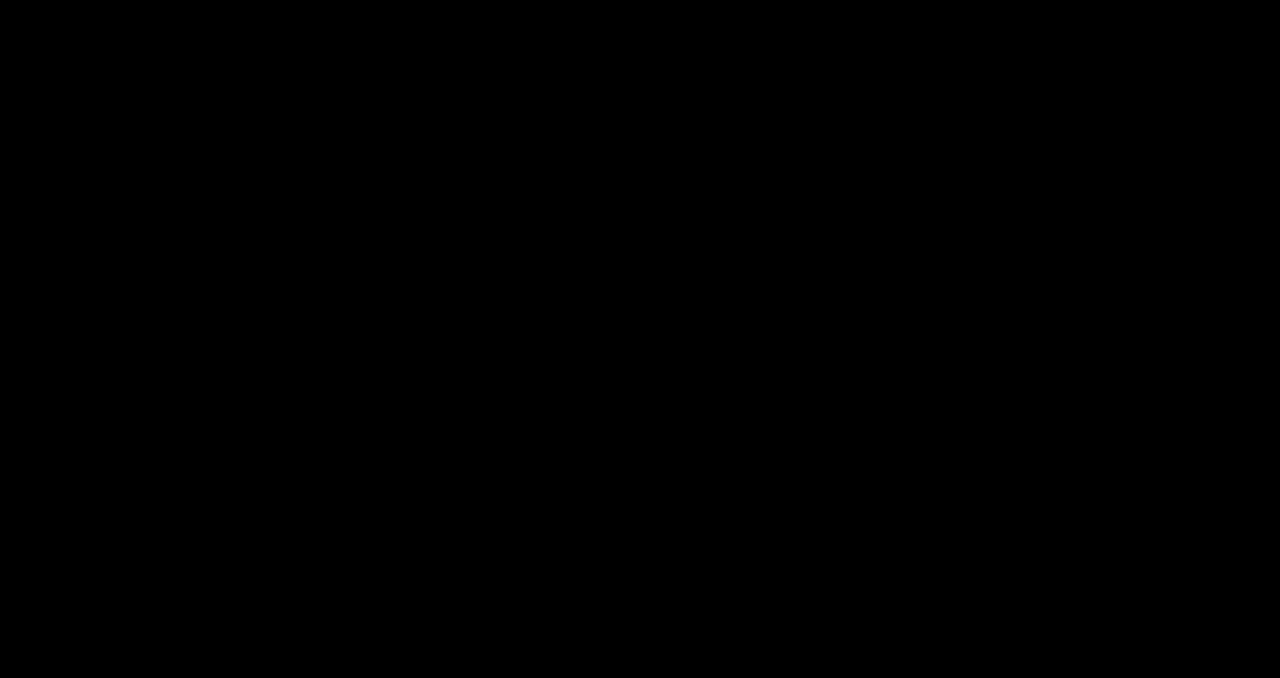
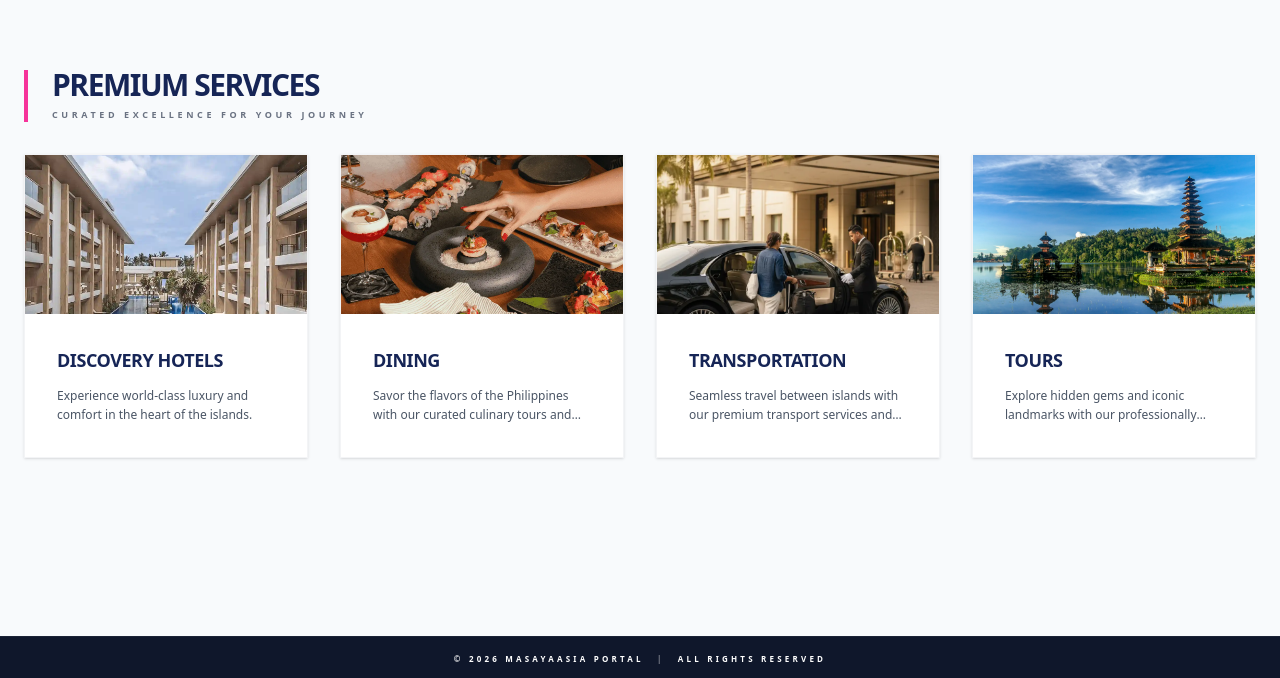
Before and after one commit to clotsss/masayaasia, a Next.js app: page / in a window 1280 px wide. Shown: the part 964-1642 px from the top of the page. Before the commit the page ends 800 px from the top, so only its background shows below. Built offline with nearby package versions, Linux system fonts and the light colour scheme.

Commit message:
Update page.tsx
fix change image

```diff
--- a/app/page.tsx
+++ b/app/page.tsx
@@ -1,27 +1,48 @@
 'use client';
-import React, { useState, useEffect, useRef } from 'react'; // Added useRef
+import React, { useState, useEffect, useRef } from 'react';
 import Link from 'next/link';
 import Image from 'next/image';
 
 const services = [
-  { name: 'Discovery Hotels', desc: 'Experience world-class luxury and comfort in the heart of the islands.', src: '/hotels.webp', link: 'https://www.masayatrip.com/hotels' },
-  { name: 'Dining', desc: 'Savor the flavors of the Philippines with our curated culinary tours and beachside dinners.', src: '/dining.webp', link: 'https://www.masayatrip.com/dining' },
-  { name: 'Transportation', desc: 'Seamless travel between islands with our premium transport services and private transfers.', src: '/transportation.webp', link: 'https://www.masayatrip.com/transportations/' },
-  { name: 'Tours', desc: 'Explore hidden gems and iconic landmarks with our professionally guided island excursions.', src: '/tour.webp', link: 'https://www.masayatrip.com/tours' }
+  {
+    name: 'Discovery Hotels',
+    desc: 'Experience world-class luxury and comfort in the heart of the islands.',
+    src: '/hotels.webp',
+    link: 'https://www.masayatrip.com/hotels'
+  },
+  {
+    name: 'Dining',
+    desc: 'Savor the flavors of the Philippines with our curated culinary tours and beachside dinners.',
+    src: '/dining.webp',
+    link: 'https://www.masayatrip.com/dining'
+  },
+  {
+    name: 'Transportation',
+    desc: 'Seamless travel between islands with our premium transport services and private transfers.',
+    src: '/transportation.webp',
+    link: 'https://www.masayatrip.com/transportations/'
+  },
+  {
+    name: 'Tours',
+    desc: 'Explore hidden gems and iconic landmarks with our professionally guided island excursions.',
+    src: '/tour.webp',
+    link: 'https://www.masayatrip.com/tours'
+  }
 ];
 
 export default function Home() {
   const [scrolled, setScrolled] = useState(false);
-  // FIX 1: Explicitly type the ref to prevent the TypeScript "never" error
+
+  // FIX: Properly type the video ref to resolve the 'never' type error during build
   const videoRef = useRef<HTMLVideoElement>(null);
 
   useEffect(() => {
     const handleScroll = () => setScrolled(window.scrollY > 50);
     window.addEventListener('scroll', handleScroll);
 
-    // FIX 2: Ensure video plays on live servers
+    // FIX: Force video playback on load to ensure it plays on all browsers
     if (videoRef.current) {
-      videoRef.current.play().catch(err => console.log("Autoplay blocked:", err));
+      videoRef.current.play().catch(err => console.log("Video playback error:", err));
     }
 
     return () => window.removeEventListener('scroll', handleScroll);
@@ -42,7 +63,7 @@ export default function Home() {
                 src="/masayaasialtd-.webp"
                 alt="masayatrip Logo"
                 fill
-                // FIX 3: Added dynamic filter to make logo white on transparent nav
+                // FIX: Apply brightness-0 invert when NOT scrolled so logo is white on the video
                 className={`object-contain transition-all duration-300 ${scrolled ? '' : 'brightness-0 invert'}`}
                 priority
                 unoptimized
@@ -53,6 +74,8 @@ export default function Home() {
           {/* CENTER NAVIGATION ITEMS */}
           <div className="hidden lg:flex absolute left-1/2 -translate-x-1/2 items-center gap-10 z-10">
             <div className="flex items-center gap-6">
+
+              {/* ABOUT US */}
               <div className="relative group py-5">
                 <Link href="/about-us" className={`${textColor} text-[12px] tracking-wide hover:text-[#ff00e1] transition-colors whitespace-nowrap font-light`}>
                   About us
@@ -64,6 +87,7 @@ export default function Home() {
                 </div>
               </div>
 
+              {/* POLICY */}
               <div className="relative group py-5">
                 <Link href="https://www.masayatrip.com/privacy-policy" target="_blank" rel="noopener noreferrer" className={`${textColor} text-[11px] tracking-widest hover:text-[#ff00e1] transition-colors`}>Policy</Link>
                 <div className="absolute top-full left-1/2 -translate-x-1/2 w-64 overflow-hidden bg-white rounded-2xl shadow-2xl border border-white/20 opacity-0 invisible group-hover:opacity-100 group-hover:visible group-hover:translate-y-2 transition-all duration-300">
@@ -74,6 +98,7 @@ export default function Home() {
               </div>
             </div>
 
+            {/* EXPLORE */}
             <div className="relative group py-5">
               <Link href="https://www.masayatrip.com/" target="_blank" rel="noopener noreferrer" className={`${textColor} text-[11px] hover:text-[#ff00e1] transition-all tracking-[0.2em]`}>Explore</Link>
               <div className="absolute top-full left-1/2 -translate-x-1/2 w-72 overflow-hidden bg-white rounded-2xl shadow-2xl border border-white/20 opacity-0 invisible group-hover:opacity-100 group-hover:visible group-hover:translate-y-2 transition-all duration-300">
@@ -84,6 +109,7 @@ export default function Home() {
             </div>
 
             <div className="flex items-center gap-6">
+              {/* COMMUNITY */}
               <div className="relative group py-5">
                 <Link href="https://www.masayatrip.com/community" target="_blank" rel="noopener noreferrer" className={`${textColor} text-[11px] tracking-widest hover:text-[#ff00e1] transition-colors`}>Community</Link>
                 <div className="absolute top-full left-1/2 -translate-x-1/2 w-64 overflow-hidden bg-white rounded-2xl shadow-2xl border border-white/20 opacity-0 invisible group-hover:opacity-100 group-hover:visible group-hover:translate-y-2 transition-all duration-300">
@@ -93,6 +119,7 @@ export default function Home() {
                 </div>
               </div>
 
+              {/* MEMBERSHIP */}
               <div className="relative group py-5">
                 <Link href="https://www.masayatrip.com/membership" target="_blank" rel="noopener noreferrer" className={`${textColor} text-[11px] tracking-widest hover:text-[#ff00e1] transition-colors`}>Membership</Link>
                 <div className="absolute top-full left-1/2 -translate-x-1/2 w-64 overflow-hidden bg-white rounded-2xl shadow-2xl border border-white/20 opacity-0 invisible group-hover:opacity-100 group-hover:visible group-hover:translate-y-2 transition-all duration-300">
@@ -111,8 +138,7 @@ export default function Home() {
       </nav>
 
       {/* HERO SECTION */}
-      <header className="relative w-full h-screen flex items-center justify-center overflow-hidden bg-black">
-        {/* FIX 4: Added ref and background color to header */}
+      <header className="relative w-full h-screen flex items-center justify-center overflow-hidden bg-slate-900">
         <video
           ref={videoRef}
           autoPlay
@@ -125,8 +151,8 @@ export default function Home() {
           <source src="/HeroVideo.webm" type="video/webm" />
           <source src="/HeroVideo.mp4" type="video/mp4" />
         </video>
-        {/* FIX 5: Added an overlay for text readability */}
-        <div className="absolute inset-0 bg-black/30 z-[1]" />
+        {/* FIX: Added a subtle dark overlay to ensure text visibility regardless of video brightness */}
+        <div className="absolute inset-0 bg-black/20 z-[1]"></div>
 
         <div className="relative z-10 px-4 text-center text-white">
           <h1 className="text-4xl md:text-6xl font-black mb-6 drop-shadow-[0_5px_15px_rgba(0,0,0,0.5)] tracking-tighter uppercase">MASAYA ASIA</h1>
@@ -134,7 +160,49 @@ export default function Home() {
         </div>
       </header>
 
-      {/* ... the rest of your code (Services, Footer) stays exactly as it was ... */}
+      {/* SERVICES SECTION */}
+      <section className="bg-[#f8fafc] min-h-screen flex flex-col justify-between pt-20 pb-6 px-6 snap-start">
+        <div className="max-w-7xl mx-auto w-full grow flex flex-col justify-center">
+          <div className="mb-8 border-l-4 border-pink-500 pl-6">
+            <h3 className="text-3xl font-black text-blue-950 uppercase tracking-tighter leading-none">Premium Services</h3>
+            <p className="text-gray-500 font-bold text-[9px] uppercase tracking-[0.4em] mt-2">Curated Excellence for Your Journey</p>
+          </div>
+
+          <div className="grid grid-cols-1 md:grid-cols-4 gap-8">
+            {services.map((service) => (
+              <div key={service.name} className="group flex flex-col bg-white border border-gray-100 shadow-sm hover:shadow-xl transition-all duration-500">
+                <Link href={service.link} target="_blank" rel="noopener noreferrer" className="block relative aspect-video overflow-hidden">
+                  <Image
+                    src={service.src}
+                    alt={service.name}
+                    fill
+                    className="object-cover group-hover:scale-110 transition-transform duration-[1.2s] ease-out"
+                    unoptimized
+                  />
+                  <div className="absolute inset-0 bg-black/40 flex items-center justify-center opacity-0 group-hover:opacity-100 transition-opacity duration-300">
+                    <div className="px-6 py-2 bg-white text-black font-black text-[10px] uppercase tracking-[0.3em] transform translate-y-4 group-hover:translate-y-0 transition-all shadow-xl">View Details</div>
+                  </div>
+                </Link>
+                <div className="p-8 flex flex-col">
+                  <h4 className="text-lg font-black text-blue-950 uppercase tracking-tight mb-3">{service.name}</h4>
+                  <p className="text-gray-600 font-medium text-[12px] leading-relaxed line-clamp-2">{service.desc}</p>
+                </div>
+              </div>
+            ))}
+          </div>
+        </div>
+      </section>
+
+      {/* FOOTER */}
+      <footer className="bg-slate-900 text-white py-4 px-6 border-t border-white/5 relative">
+        <div className="max-w-7xl mx-auto flex flex-col items-center justify-center">
+          <div className="w-full flex justify-center">
+            <p className="text-white text-[8px] tracking-[0.4em] uppercase font-bold antialiased text-center">
+              © 2026 MasayaAsia Portal <span className="mx-2 text-white/50">|</span> All Rights Reserved
+            </p>
+          </div>
+        </div>
+      </footer>
     </div>
   );
 }
```
